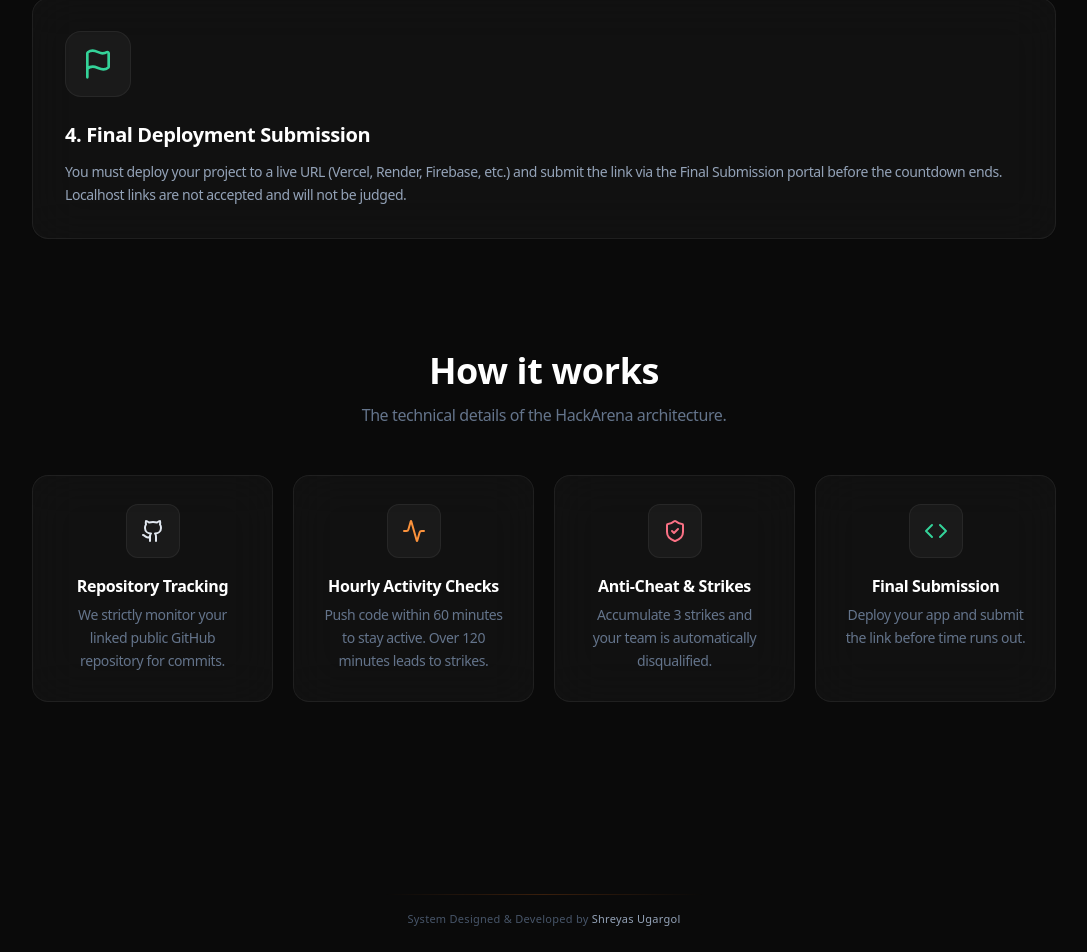
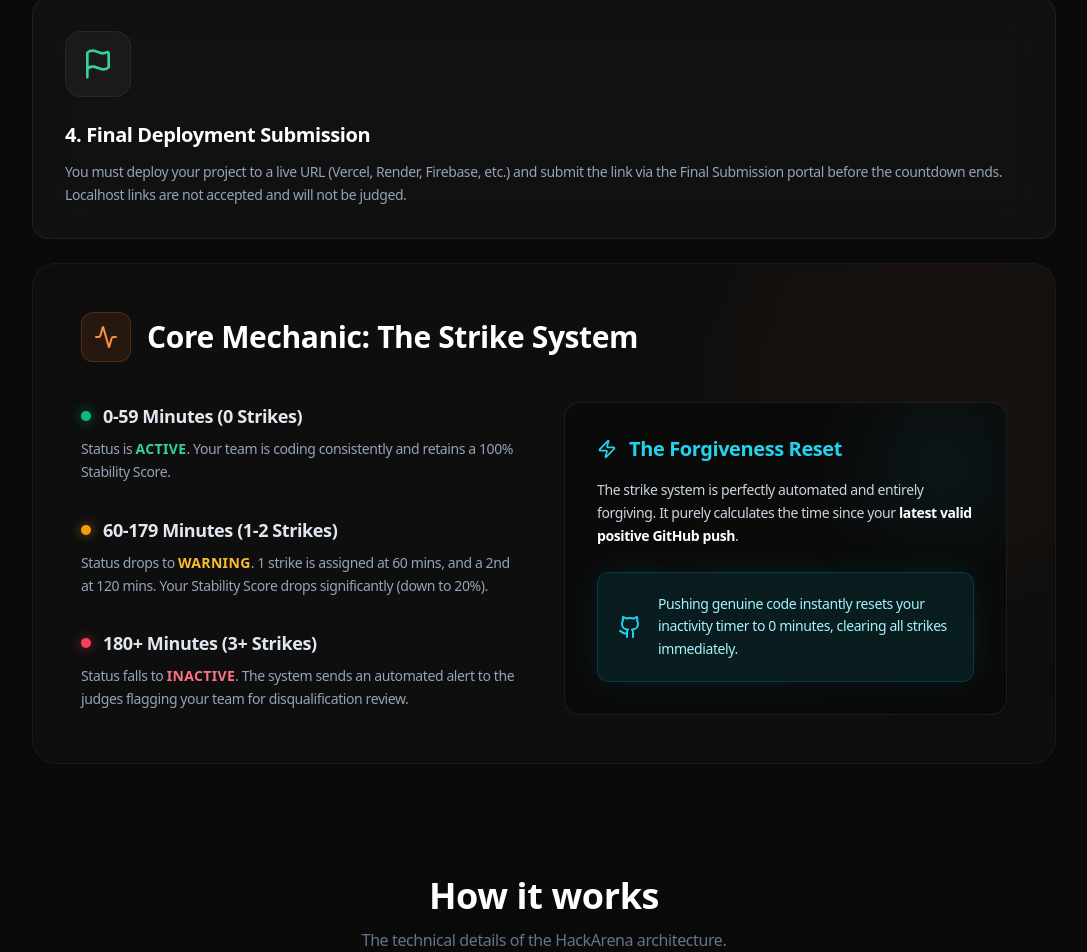
Before and after one commit to shreyas4546/hack_arena, a Next.js app: page / in a window 1280 px wide. Shown: the part 1102-2054 px from the top of the page, without its empty margins (96-1183 px from the left). Built offline with nearby package versions, Linux system fonts and the light colour scheme; no server answers; the database is empty.

Commit message:
feat: add detailed Strike System explainer to Landing Page rules section

```diff
--- a/src/app/page.tsx
+++ b/src/app/page.tsx
@@ -135,13 +135,13 @@ export default function Home() {
           <RuleCard
             icon={<Zap className="w-8 h-8 text-amber-400" />}
             title="2. The Strike System"
-            desc="The master system scans your repository every hour. If no new commits are detected within 120 minutes, your team receives an automated inactivity Strike."
+            desc="The master system assigns 1 inactivity strike for every 60 full minutes without a GitHub push. See the detailed breakdown below."
             glow="rgba(251,191,36,0.15)"
           />
           <RuleCard
             icon={<AlertCircle className="w-8 h-8 text-rose-500" />}
             title="3. Three Strikes = Out"
-            desc="Accumulating 3 inactive strikes results in an automated, irreversible disqualification from the event. Keep coding to stay alive."
+            desc="Accumulating 3 inactive strikes flags your team for disqualification review. Push code to erase strikes and restore your stability score."
             glow="rgba(244,63,94,0.15)"
           />
           <RuleCard
@@ -152,6 +152,65 @@ export default function Home() {
             glow="rgba(52,211,153,0.1)"
           />
         </div>
+
+        {/* STRIKE SYSTEM EXPLAINER */}
+        <motion.div
+          initial={{ opacity: 0, y: 40 }} whileInView={{ opacity: 1, y: 0 }}
+          viewport={{ once: true, margin: "-100px" }}
+          transition={{ duration: 0.7, delay: 0.2 }}
+          className="mt-6 bg-white/[0.02] border border-white/[0.05] rounded-3xl p-8 md:p-12 backdrop-blur-sm relative overflow-hidden group hover:border-orange-500/20 transition-all duration-500"
+        >
+          <div className="absolute top-0 right-0 w-96 h-96 bg-orange-500/5 rounded-full blur-[100px] pointer-events-none -mr-20 -mt-20 group-hover:bg-orange-500/10 transition-colors duration-700" />
+
+          <div className="flex items-center gap-4 mb-10 relative z-10">
+            <div className="p-3 bg-orange-500/10 rounded-xl border border-orange-500/20">
+              <Activity className="w-6 h-6 text-orange-400" />
+            </div>
+            <h3 className="text-2xl md:text-3xl font-bold text-white">Core Mechanic: The Strike System</h3>
+          </div>
+
+          <div className="grid md:grid-cols-2 gap-10 relative z-10">
+            <div className="space-y-8">
+              <div>
+                <h4 className="text-lg font-bold text-slate-200 mb-2 flex items-center gap-3">
+                  <span className="w-2.5 h-2.5 rounded-full bg-emerald-500 shadow-[0_0_12px_rgba(16,185,129,0.6)]"></span>
+                  0-59 Minutes (0 Strikes)
+                </h4>
+                <p className="text-sm text-slate-400 leading-relaxed">Status is <span className="text-emerald-400 font-bold tracking-wide">ACTIVE</span>. Your team is coding consistently and retains a 100% Stability Score.</p>
+              </div>
+
+              <div>
+                <h4 className="text-lg font-bold text-slate-200 mb-2 flex items-center gap-3">
+                  <span className="w-2.5 h-2.5 rounded-full bg-amber-500 shadow-[0_0_12px_rgba(245,158,11,0.6)]"></span>
+                  60-179 Minutes (1-2 Strikes)
+                </h4>
+                <p className="text-sm text-slate-400 leading-relaxed">Status drops to <span className="text-amber-400 font-bold tracking-wide">WARNING</span>. 1 strike is assigned at 60 mins, and a 2nd at 120 mins. Your Stability Score drops significantly (down to 20%).</p>
+              </div>
+
+              <div>
+                <h4 className="text-lg font-bold text-slate-200 mb-2 flex items-center gap-3">
+                  <span className="w-2.5 h-2.5 rounded-full bg-rose-500 shadow-[0_0_12px_rgba(244,63,94,0.6)]"></span>
+                  180+ Minutes (3+ Strikes)
+                </h4>
+                <p className="text-sm text-slate-400 leading-relaxed">Status falls to <span className="text-rose-400 font-bold tracking-wide">INACTIVE</span>. The system sends an automated alert to the judges flagging your team for disqualification review.</p>
+              </div>
+            </div>
+
+            <div className="bg-[#0a0a0a]/80 rounded-2xl p-8 border border-white/[0.08] flex flex-col justify-center relative overflow-hidden h-full">
+              <div className="absolute top-0 right-0 w-32 h-32 bg-cyan-500/10 rounded-full blur-[50px] pointer-events-none" />
+              <h4 className="text-xl font-bold text-cyan-400 mb-4 flex items-center gap-3 relative z-10">
+                <Zap className="w-5 h-5" /> The Forgiveness Reset
+              </h4>
+              <p className="text-sm text-slate-300 leading-relaxed mb-6 font-medium relative z-10">
+                The strike system is perfectly automated and entirely forgiving. It purely calculates the time since your <strong className="text-white">latest valid positive GitHub push</strong>.
+              </p>
+              <div className="inline-flex items-start md:items-center gap-4 p-5 rounded-xl bg-cyan-500/10 border border-cyan-500/20 text-sm font-medium text-cyan-200 relative z-10 shadow-[0_0_30px_rgba(6,182,212,0.1)]">
+                <Github className="w-6 h-6 text-cyan-400 shrink-0 mt-0.5 md:mt-0" />
+                <span className="leading-relaxed">Pushing genuine code instantly resets your inactivity timer to 0 minutes, clearing all strikes immediately.</span>
+              </div>
+            </div>
+          </div>
+        </motion.div>
       </motion.div>
 
       {/* HOW IT WORKS */}
```
